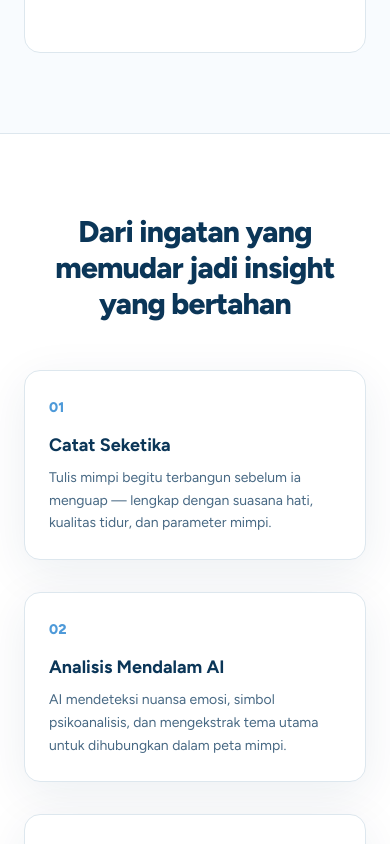
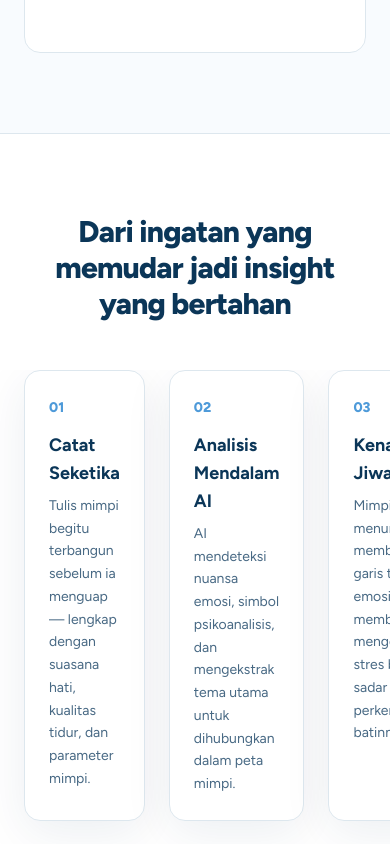
Before and after one commit to muhamadabel/somnia-fe, a Next.js app: page / in a window 390 px wide. Shown: the part 1320-2164 px from the top of the page. Built offline with nearby package versions, Linux system fonts and the light colour scheme; no server answers.

Commit message:
feat: make 'how it works' section a scroll snap carousel on mobile

```diff
--- a/app/page.tsx
+++ b/app/page.tsx
@@ -224,17 +224,17 @@ export default function LandingPage() {
       </section>
 
       {/* ── How it works ── */}
-      <section className="max-w-6xl mx-auto px-6 py-20">
+      <section className="max-w-6xl mx-auto px-6 py-20 overflow-hidden">
         <h2 className="text-center text-3xl font-extrabold text-midnight-harbor tracking-tight mb-12">
           Dari ingatan yang memudar jadi insight yang bertahan
         </h2>
-        <div className="grid gap-8 sm:grid-cols-3">
+        <div className="flex gap-6 overflow-x-auto snap-x snap-mandatory no-scrollbar pb-6 -mx-6 px-6 sm:mx-0 sm:px-0 sm:grid sm:gap-8 sm:grid-cols-3 sm:overflow-visible sm:pb-0">
           {[
             { n: "01", t: "Catat Seketika", d: "Tulis mimpi begitu terbangun sebelum ia menguap — lengkap dengan suasana hati, kualitas tidur, dan parameter mimpi." },
             { n: "02", t: "Analisis Mendalam AI", d: "AI mendeteksi nuansa emosi, simbol psikoanalisis, dan mengekstrak tema utama untuk dihubungkan dalam peta mimpi." },
             { n: "03", t: "Kenali Pola Jiwamu", d: "Mimpi yang menumpuk membentuk garis tren emosi, membantu mengenali stres bawah sadar dan perkembangan batinmu." },
           ].map((s) => (
-            <div key={s.n} className="card p-6 bg-white border border-sea-fog rounded-2xl">
+            <div key={s.n} className="card p-6 bg-white border border-sea-fog rounded-2xl snap-center shrink-0 w-[280px] sm:w-auto flex-1">
               <span className="text-signal-blue font-extrabold text-sm">{s.n}</span>
               <h3 className="mt-3 font-bold text-lg text-midnight-harbor">{s.t}</h3>
               <p className="mt-2 text-sm text-slate-channel leading-relaxed">{s.d}</p>
```
